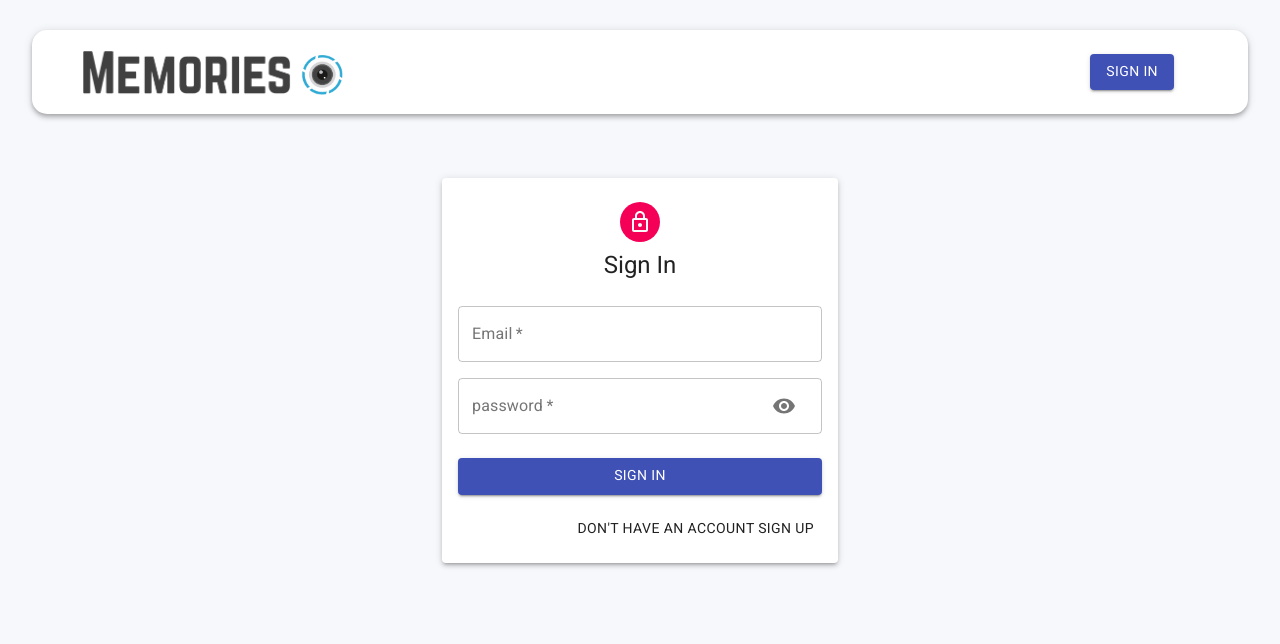
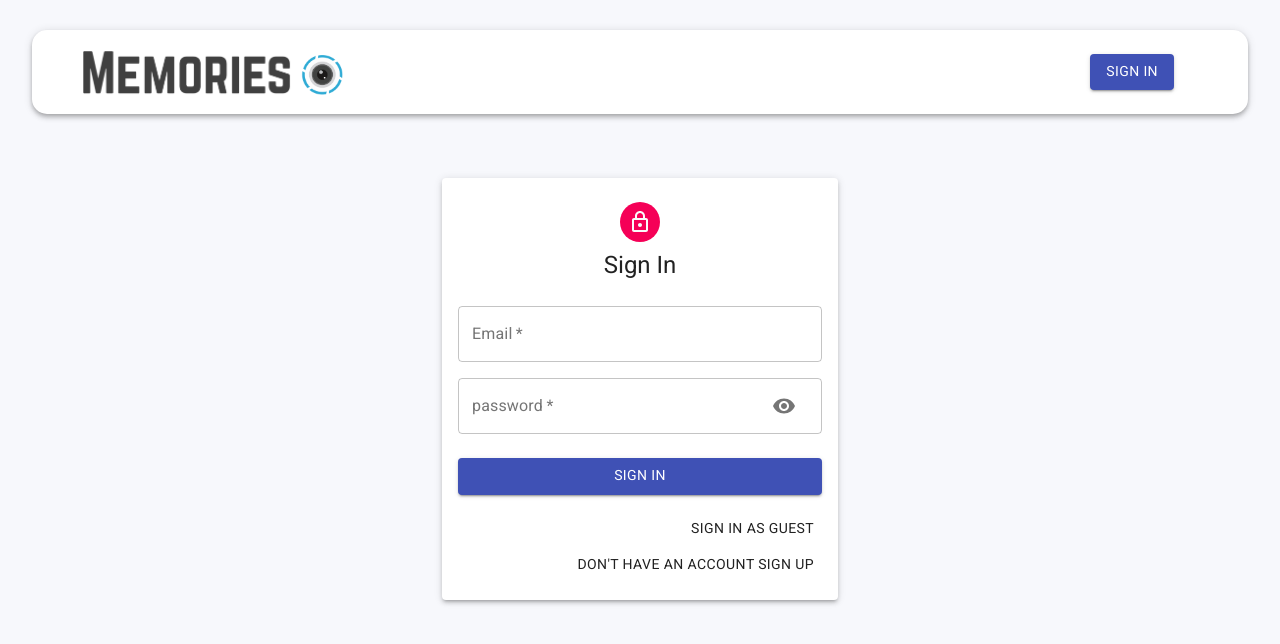
Before and after one commit to abhisheksharma1310/memories_blog, a React (Create React App) app in the folder client/: page /auth in a window 1280 px wide. Shown: the top 644 px of the page. Built offline with nearby package versions, Linux system fonts and the light colour scheme; no server answers.

Commit message:
guest user login feature added

```diff
--- a/client/src/components/Auth/Auth.js
+++ b/client/src/components/Auth/Auth.js
@@ -1,4 +1,5 @@
 import React, { useState } from "react";
+
 import {
   Avatar,
   Button,
@@ -24,6 +25,11 @@ const intialState = {
   confirmPassword: "",
 };
 
+const guest = {
+  email: process.env.REACT_APP_EM,
+  password: process.env.REACT_APP_PS,
+};
+
 const Auth = () => {
   const classes = useStyles();
 
@@ -45,6 +51,10 @@ const Auth = () => {
       dispatch(signin(formData, history));
     }
   };
+
+  const loginAsGuest = () => {
+    dispatch(signin(guest, history));
+  }
 
   const handleChange = (e) => {
     setFormData({ ...formData, [e.target.name]: e.target.value });
@@ -81,7 +91,7 @@ const Auth = () => {
         </Avatar>
         <Typography variant="h5">{isSignup ? "Sign Up" : "Sign In"}</Typography>
         <form className={classes.form} onSubmit={handleSubmit}>
-          <Grid className={classes.grid} container spacing={12}>
+          <Grid className={classes.grid} container spacing={0}>
             {isSignup && (
               <>
                 <Input
@@ -136,6 +146,13 @@ const Auth = () => {
           /> */}
           <Grid container justify="flex-end">
             <Grid item>
+              <Button onClick={loginAsGuest}>
+                Sign in as Guest
+              </Button>
+            </Grid>
+          </Grid>
+          <Grid container justify="flex-end">
+            <Grid item>
               <Button onClick={switchMode}>
                 {isSignup
                   ? "Already have an account? Sign In"
```
